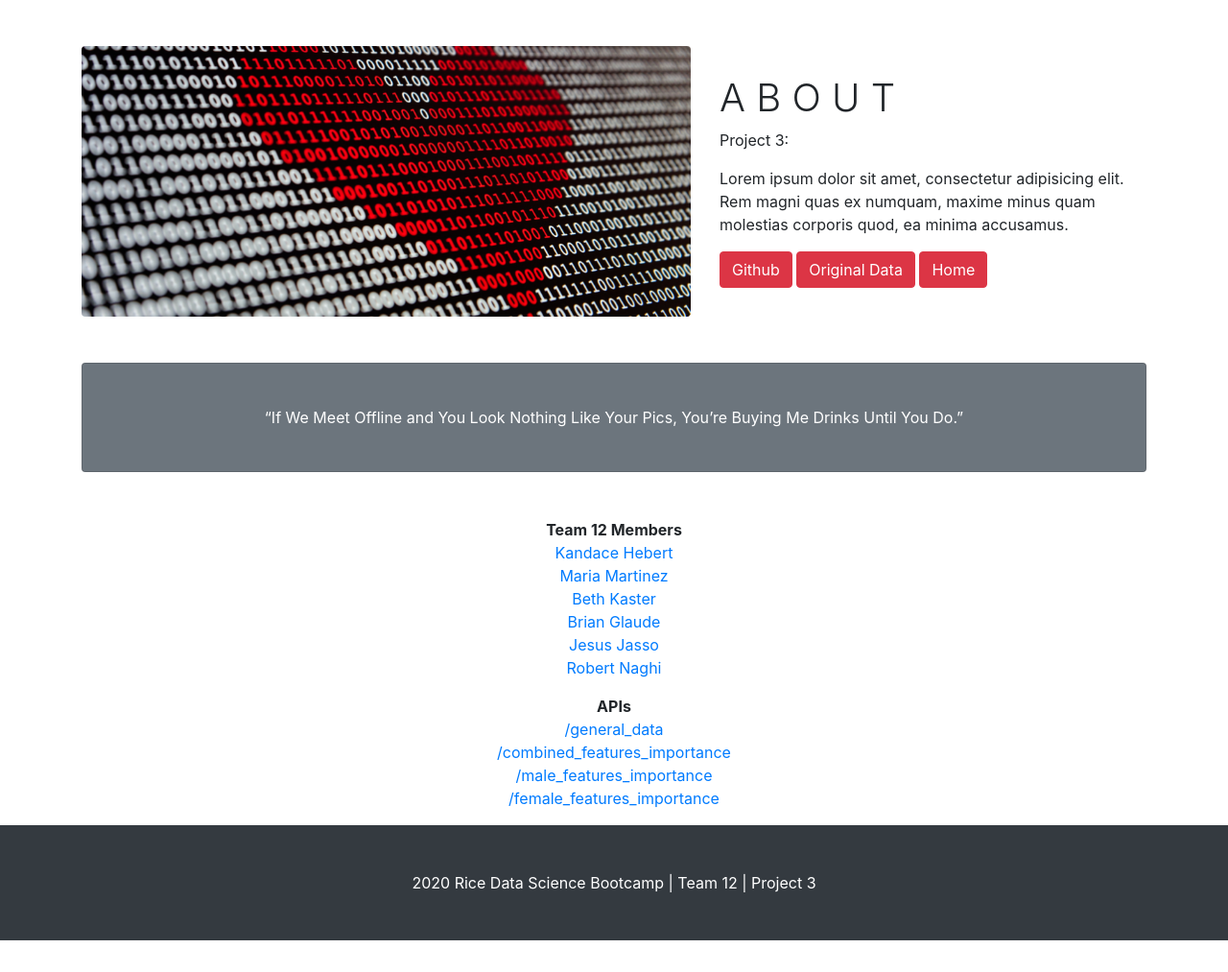
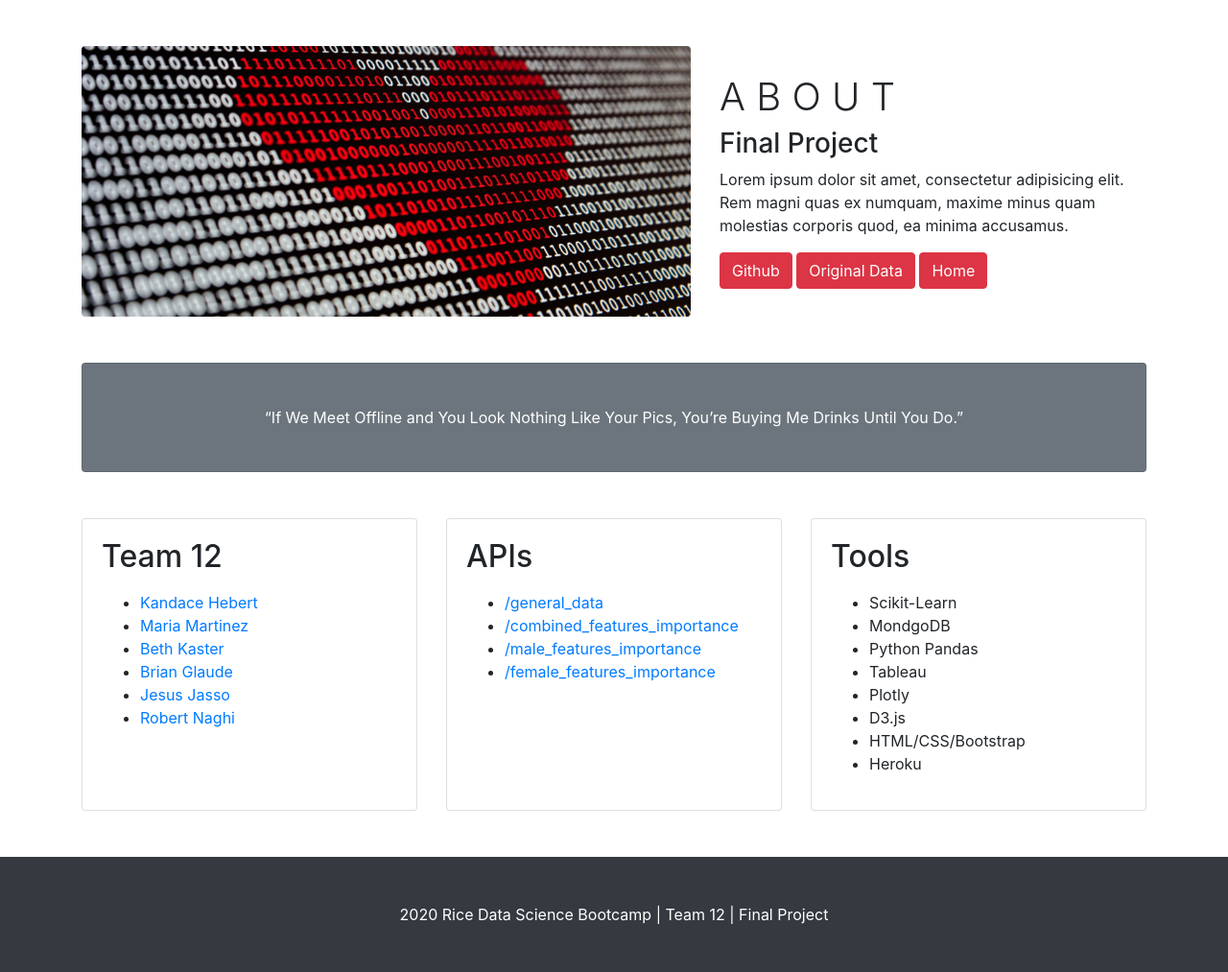
Before and after one commit to kisha5000/Team12Project3, a Flask app: page /about in a window 1280 px wide. Shown: the part 56-1069 px from the top of the page at 96% size. Before the commit the page ends 1036 px from the top, so only its background shows below. Run offline with Flask 2, Linux system fonts and the light colour scheme; some libraries are stand-ins or nearby versions.

Commit message:
Update Layout

```diff
--- a/templates/about.html
+++ b/templates/about.html
@@ -69,7 +69,7 @@
             <!-- /.col-lg-8 -->
             <div class="col-lg-5">
                 <h1 class="font-weight-light">A B O U T</h1>
-                <p>Project 3: </p>
+                <h3>Final Project</h3>
                 <p>Lorem ipsum dolor sit amet, consectetur adipisicing elit. Rem magni quas ex numquam, maxime minus
                     quam molestias corporis quod, ea minima accusamus.</p>
                 <a class="btn btn-danger" href="https://github.com/kisha5000/Team12Project3" target="_blank">Github</a>
@@ -90,38 +90,76 @@
             </div>
         </div>
 
-        <div class="container-fluid text-center">
-            <div class="row">
-                <div class="col-sm-12">
+        <!-- Content Row-->
+        <div class="row">
+            <div class="col-md-4 mb-5">
+                <div class="card h-100">
+                    <div class="card-body">
+                        <h2 class="card-title">Team 12</h2>
+                        <p class="card-text">
+                            <ul>
+                                <li><a href="https://github.com/kisha5000" target="_blank">Kandace Hebert</a></li>
+                                <li><a href="https://github.com/martinezmaria" target="_blank">Maria Martinez</a></li>
+                                <li><a href="https://github.com/ejkaster/" target="_blank">Beth Kaster</a></li>
+                                <li><a href="https://github.com/bglaudesc" target="_blank">Brian Glaude</a></li>
+                                <li><a href="https://github.com/jjasso1" target="_blank">Jesus Jasso</a></li>
+                                <li><a href="https://github.com/onenaghi" target="_blank">Robert Naghi</a></li>
+                        </p>
+                        </ul>
+                    </div>
+                </div>
+            </div>
+            <!-- /.col-md-4 -->
+
+            <div class="col-md-4 mb-5">
+                <div class="card h-100">
+                    <div class="card-body">
+                        <h2 class="card-title">APIs</h2>
+                        <p class="card-text">
+                            <ul>
+                                <li><a href="/general_data" target="_blank">/general_data</a></li>
+                                <li><a href="/combined_features_importance"
+                                        target="_blank">/combined_features_importance</a></li>
+                                <li><a href="/male_features_importance" target="_blank">/male_features_importance</a>
+                                </li>
+                                <li><a href="/female_features_importance"
+                                        target="_blank">/female_features_importance</a></li>
+                        </p>
+                        </ul>
+                    </div>
+                </div>
+            </div>
+            <!-- /.col-md-4 -->
+
+            <div class="col-md-4 mb-5">
+                <div class="card h-100">
+                    <div class="card-body">
+                        <h2 class="card-title">Tools</h2>
+                        <p>
+                            <ul>
+                                <li>Scikit-Learn</li>
+                                <li>MondgoDB</li>
+                                <li>Python Pandas</li>
+                                <li>Tableau</li>
+                                <li>Plotly</li>
+                                <li>D3.js</li>
+                                <li>HTML/CSS/Bootstrap</li>
+                                <li>Heroku</li>
+
+                            </ul>
+                        </p>
+                    </div>
+
+                </div>
+            </div>
+            <!-- /.col-md-4 -->
 
 
-                    <p><strong>Team 12 Members</strong>
-                        <br><a href="https://github.com/kisha5000" target="_blank">Kandace Hebert</a>
-                        <br><a href="https://github.com/martinezmaria" target="_blank">Maria Martinez</a>
-                        <br><a href="https://github.com/ejkaster/" target="_blank">Beth Kaster</a>
-                        <br><a href="https://github.com/bglaudesc" target="_blank">Brian Glaude</a>
-                        <br><a href="https://github.com/jjasso1" target="_blank">Jesus Jasso</a>
-                        <br><a href="https://github.com/onenaghi" target="_blank">Robert Naghi</a>
-                    </p>
-                </div>
-            </div>
+        </div>
+        <!-- /.row -->
 
 
-            <div class="row">
-                <div class="col-sm-12">
-
-                    <p><strong>APIs</strong>
-                        <br><a href="/general_data" target="_blank">/general_data</a>
-                        <br><a href="/combined_features_importance"
-                            target="_blank">/combined_features_importance</a>
-                        <br><a href="/male_features_importance"
-                            target="_blank">/male_features_importance</a>
-                        <br><a href="/female_features_importance"
-                            target="_blank">/female_features_importance</a>
-                    </p>
-                </div>
-            </div>
-        </div>
+    </div>
     </div>
 
 
@@ -133,7 +171,7 @@
     <!-- Footer -->
     <footer class="py-5 bg-dark">
         <div class="container">
-            <p class="m-0 text-center text-white">2020 Rice Data Science Bootcamp | Team 12 | Project 3</p>
+            <p class="m-0 text-center text-white">2020 Rice Data Science Bootcamp | Team 12 | Final Project</p>
         </div>
         <!-- /.container -->
     </footer>
```
